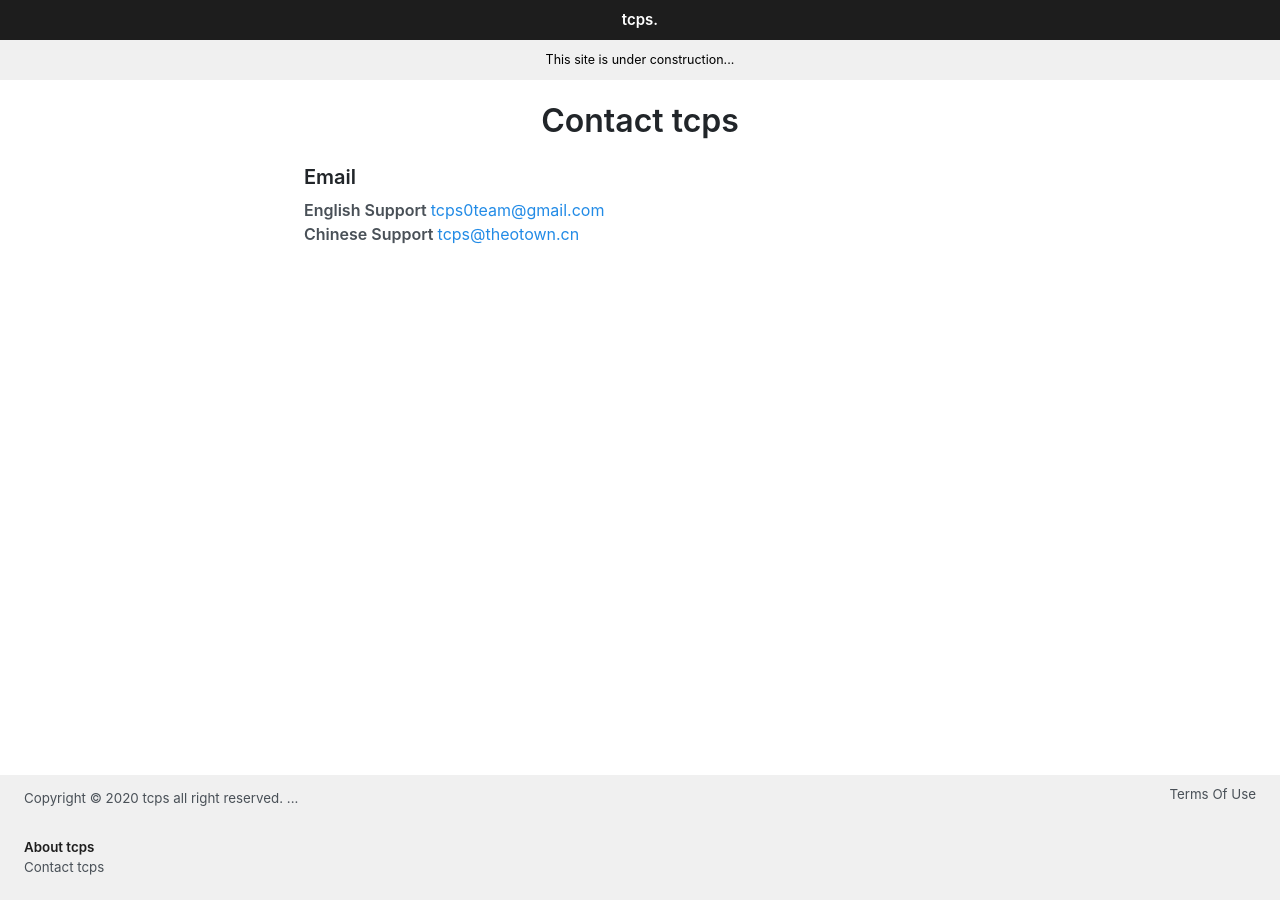
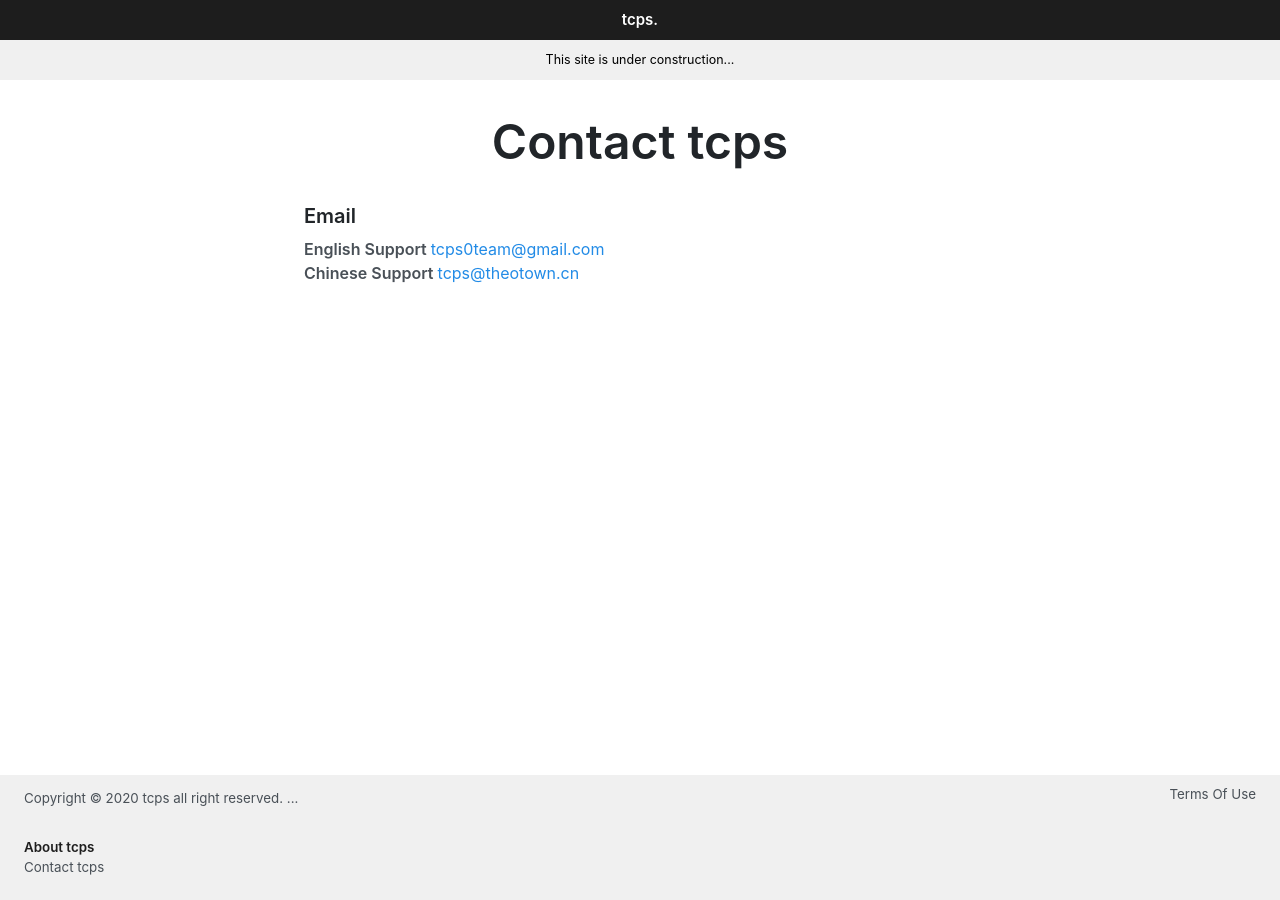
Before and after one commit to ttcps/ttcps.github.io, a Jekyll site: the page built from contact.html, in a window 1280 px wide. Built offline with Jekyll 4.4.1, drawn with Linux system fonts in a browser that asks for light colours.

Commit message:
Update contact.html

```diff
--- a/contact.html
+++ b/contact.html
@@ -2,7 +2,7 @@
 layout: default
 title: Contact
 ---
-<h1 style="text-align: center; margin-bottom: 0.67em; margin-top: 0px; padding-top: 0.67em;">Contact tcps</h1>
+<h1 style="text-align: center; margin-bottom: 0.67em; margin-top: 0px; padding-top: 0.67em; font-size: 3rem;">Contact tcps</h1>
 
 <h3>Email</h3>
 <ul style="list-style: none; padding: 0px;">
```
